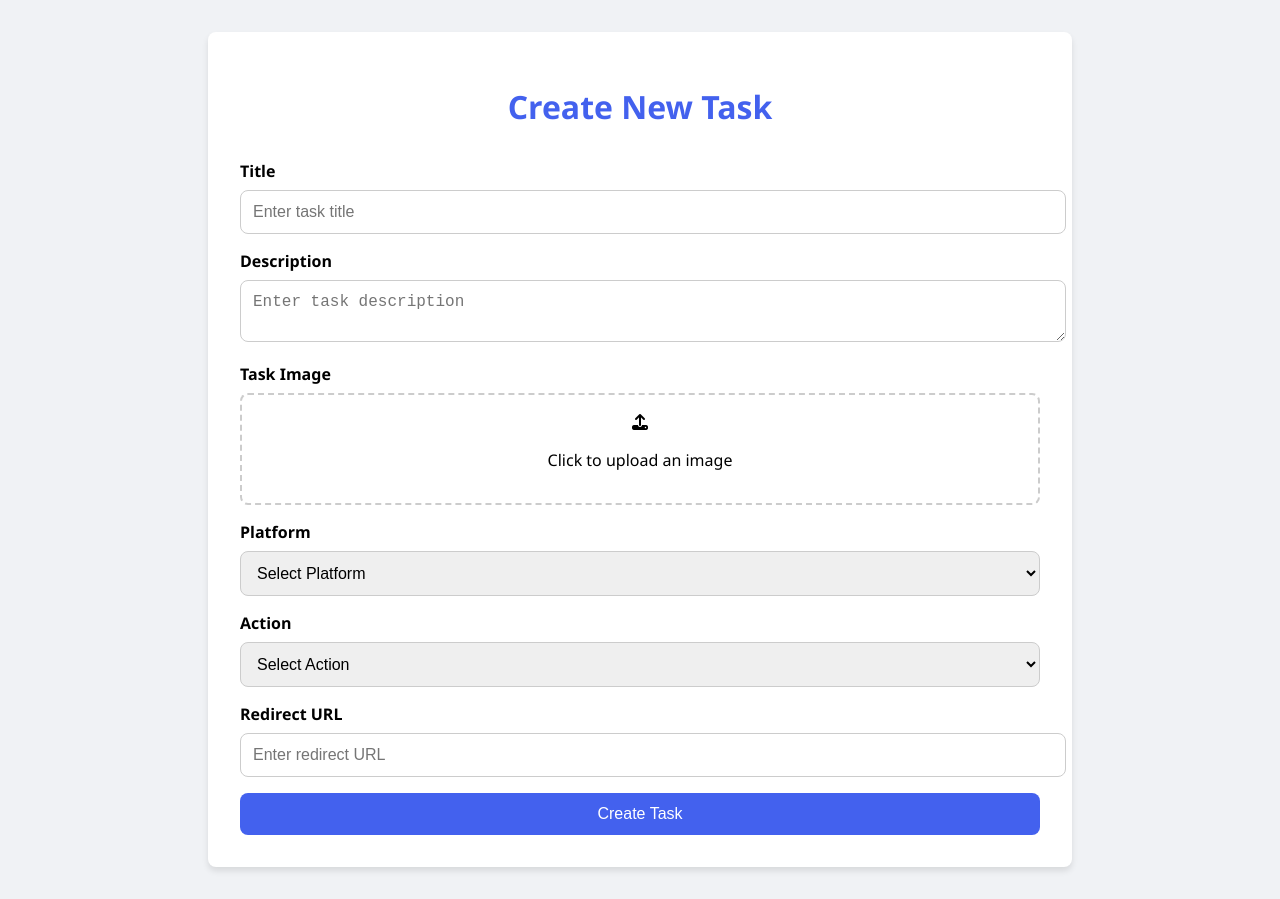
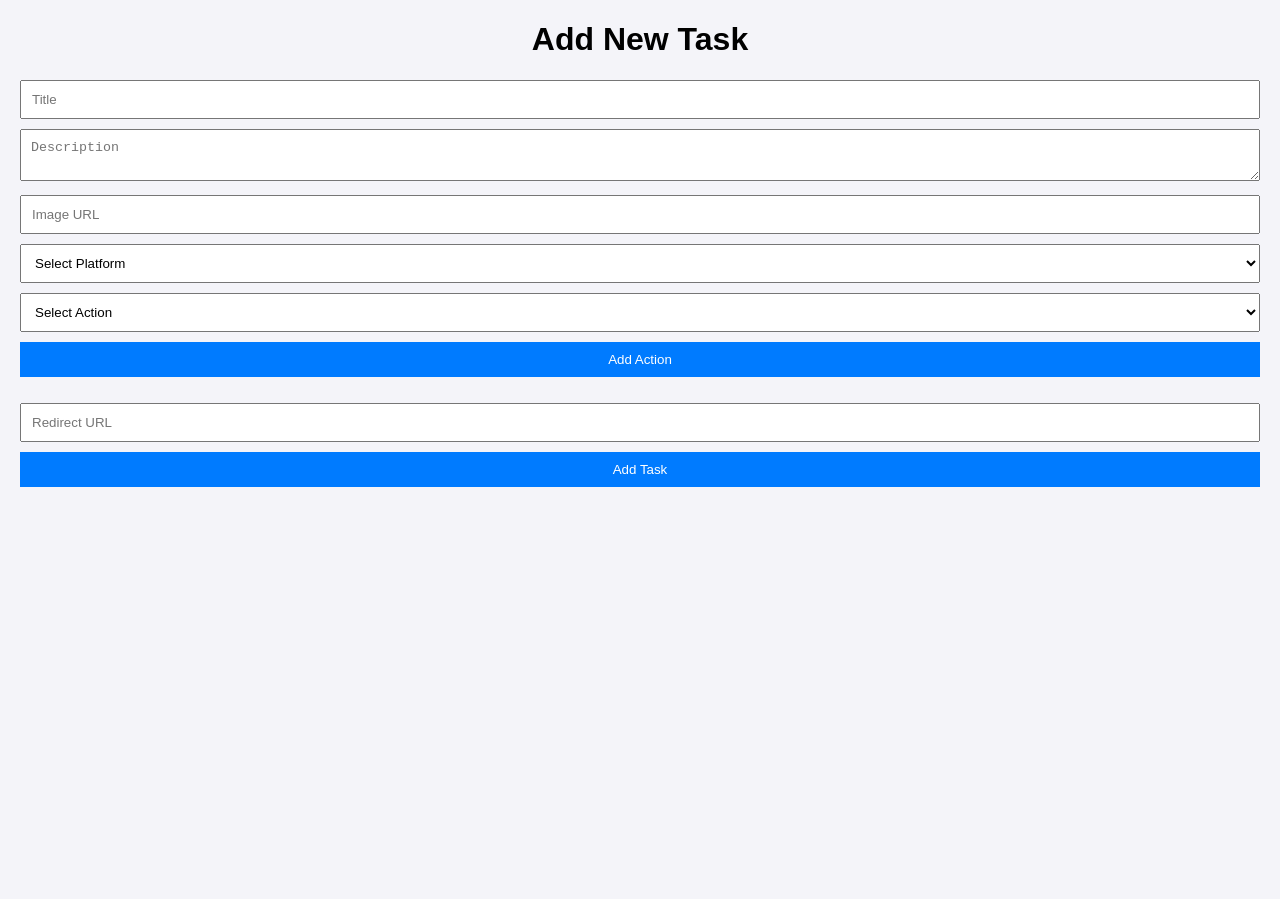
Before and after one commit to HemaTechno/Hgo, a plain HTML site: page Add-link.html in a window 1280 px wide. After the commit the page ends 800 px from the top, so only its background shows below. Drawn offline with Linux system fonts and the light colour scheme.

Commit message:
Update Add-link.html

```diff
--- a/Add-link.html
+++ b/Add-link.html
@@ -1,207 +1,91 @@
 <!DOCTYPE html>
 <html lang="en">
 <head>
-  <meta charset="UTF-8" />
-  <meta name="viewport" content="width=device-width, initial-scale=1.0"/>
-  <title>Create Task</title>
-  <link rel="stylesheet" href="https://cdnjs.cloudflare.com/ajax/libs/font-awesome/6.4.0/css/all.min.css" />
+  <meta charset="UTF-8">
+  <meta name="viewport" content="width=device-width, initial-scale=1.0">
+  <title>Task Manager</title>
   <style>
-    :root {
-      --primary: #4361ee;
-      --primary-dark: #3a56d4;
-      --light: #f8f9fa;
-      --dark: #212529;
-      --gray: #6c757d;
-      --border-radius: 8px;
-      --box-shadow: 0 4px 6px rgba(0, 0, 0, 0.1);
-      --transition: all 0.3s ease;
+    body {
+      font-family: Arial, sans-serif;
+      margin: 20px;
+      padding: 0;
+      background-color: #f4f4f9;
     }
-
-    body {
-      font-family: 'Segoe UI', sans-serif;
-      background: #f0f2f5;
-      margin: 0;
-      padding: 0;
-    }
-
-    .container {
-      max-width: 800px;
-      margin: 2rem auto;
-      background: white;
-      padding: 2rem;
-      border-radius: var(--border-radius);
-      box-shadow: var(--box-shadow);
-    }
-
     h1 {
       text-align: center;
-      color: var(--primary);
-      margin-bottom: 2rem;
     }
-
-    .form-group {
-      margin-bottom: 1rem;
+    input, textarea, select, button {
+      width: 100%;
+      margin-bottom: 10px;
+      padding: 10px;
+      box-sizing: border-box;
     }
-
-    label {
-      display: block;
-      margin-bottom: 0.5rem;
-      font-weight: bold;
+    button {
+      background-color: #007bff;
+      color: white;
+      border: none;
+      cursor: pointer;
     }
-
-    input, select, textarea {
-      width: 100%;
-      padding: 0.75rem;
-      font-size: 1rem;
-      border: 1px solid #ccc;
-      border-radius: var(--border-radius);
-    }
-
-    textarea {
-      resize: vertical;
-    }
-
-    .image-upload-container {
-      border: 2px dashed #ccc;
-      padding: 1rem;
-      text-align: center;
-      cursor: pointer;
-      border-radius: var(--border-radius);
-      margin-bottom: 1rem;
-    }
-
-    .image-upload-container:hover {
-      border-color: var(--primary);
-    }
-
-    #imagePreview {
-      display: none;
-      margin-top: 1rem;
-      max-width: 100%;
-      border-radius: var(--border-radius);
-    }
-
-    .btn {
-      width: 100%;
-      padding: 0.75rem;
-      background: var(--primary);
-      color: white;
-      font-size: 1rem;
-      border: none;
-      border-radius: var(--border-radius);
-      cursor: pointer;
-      transition: var(--transition);
-    }
-
-    .btn:hover {
-      background: var(--primary-dark);
-    }
-
-    .loading {
-      display: none;
-      text-align: center;
-      margin-top: 1rem;
-    }
-
-    .loading i {
-      animation: spin 1s linear infinite;
-      font-size: 1.5rem;
-      color: var(--primary);
-    }
-
-    @keyframes spin {
-      0% { transform: rotate(0deg); }
-      100% { transform: rotate(360deg); }
+    button:hover {
+      background-color: #0056b3;
     }
   </style>
 </head>
 <body>
-  <div class="container">
-    <h1>Create New Task</h1>
+  <h1>Add New Task</h1>
+  <input type="text" id="title" placeholder="Title" /><br>
+  <textarea id="description" placeholder="Description"></textarea><br>
+  <input type="text" id="imageUrl" placeholder="Image URL" /><br>
+  <select id="platform" onchange="updateActions()">
+    <option value="">Select Platform</option>
+    <option value="YouTube">YouTube</option>
+    <option value="Facebook">Facebook</option>
+    <option value="WhatsApp">WhatsApp</option>
+    <option value="Telegram">Telegram</option>
+    <option value="Discord">Discord</option>
+  </select><br>
+  <select id="action">
+    <option value="">Select Action</option>
+  </select><br>
+  <button onclick="addAction()">Add Action</button><br>
+  <ul id="actionList"></ul>
+  <input type="text" id="redirectUrl" placeholder="Redirect URL" /><br>
+  <button onclick="addTask()">Add Task</button>
 
-    <div class="form-group">
-      <label for="title">Title</label>
-      <input id="title" type="text" placeholder="Enter task title" />
-    </div>
+  <script type="module">
+    import { initializeApp } from "https://www.gstatic.com/firebasejs/9.22.0/firebase-app.js";
+    import { getFirestore, collection, addDoc } from "https://www.gstatic.com/firebasejs/9.22.0/firebase-firestore.js";
 
-    <div class="form-group">
-      <label for="description">Description</label>
-      <textarea id="description" placeholder="Enter task description"></textarea>
-    </div>
-
-    <div class="form-group">
-      <label>Task Image</label>
-      <div class="image-upload-container" onclick="document.getElementById('fileInput').click()">
-        <i class="fas fa-upload"></i>
-        <p>Click to upload an image</p>
-        <input type="file" id="fileInput" style="display: none" accept="image/*" />
-        <img id="imagePreview" />
-      </div>
-    </div>
-
-    <div class="form-group">
-      <label for="platform">Platform</label>
-      <select id="platform" onchange="updateActions()">
-        <option value=\"\">Select Platform</option>
-        <option value=\"YouTube\">YouTube</option>
-        <option value=\"Facebook\">Facebook</option>
-        <option value=\"WhatsApp\">WhatsApp</option>
-        <option value=\"Telegram\">Telegram</option>
-        <option value=\"Discord\">Discord</option>
-      </select>
-    </div>
-
-    <div class="form-group">
-      <label for="action">Action</label>
-      <select id="action">
-        <option value=\"\">Select Action</option>
-      </select>
-    </div>
-
-    <div class="form-group">
-      <label for="redirectUrl">Redirect URL</label>
-      <input id="redirectUrl" type="text" placeholder="Enter redirect URL" />
-    </div>
-
-    <button class="btn" onclick="addTask()">Create Task</button>
-    <div class="loading" id="loadingIndicator">
-      <i class="fas fa-spinner"></i>
-    </div>
-  </div>
-
-  <script src="https://www.gstatic.com/firebasejs/9.22.0/firebase-app.js"></script>
-  <script src="https://www.gstatic.com/firebasejs/9.22.0/firebase-firestore.js"></script>
-  <script src="https://www.gstatic.com/firebasejs/9.22.0/firebase-storage.js"></script>
-
-  <script>
     const firebaseConfig = {
-      apiKey: \"AIzaSyAKPlddXSZl25p9SI9H0CcPK4XSTNQXxAM\",
-      authDomain: \"t-shirt-94ff7.firebaseapp.com\",
-      projectId: \"t-shirt-94ff7\",
-      storageBucket: \"t-shirt-94ff7.appspot.com\",
-      messagingSenderId: \"367396012881\",
-      appId: \"1:367396012881:web:3127607d5ced7678e64970\"
+      apiKey: "AIzaSyAKPlddXSZl25p9SI9H0CcPK4XSTNQXxAM",
+      authDomain: "t-shirt-94ff7.firebaseapp.com",
+      projectId: "t-shirt-94ff7",
+      storageBucket: "t-shirt-94ff7.appspot.com",
+      messagingSenderId: "367396012881",
+      appId: "1:367396012881:web:3127607d5ced7678e64970"
     };
 
-    firebase.initializeApp(firebaseConfig);
-    const db = firebase.firestore();
-    const storage = firebase.storage();
+    const app = initializeApp(firebaseConfig);
+    const db = getFirestore(app);
 
     const actionsMap = {
-      YouTube: [\"Subscribe to channel\", \"Like the video\", \"Comment on video\"],
-      Facebook: [\"Like the page\", \"Share the post\", \"Comment on post\"],
-      WhatsApp: [\"Join group\", \"Send message\"],
-      Telegram: [\"Join channel\", \"Join group\"],
-      Discord: [\"Join server\", \"Engage in channel\"]
+      YouTube: ["اشترك في القناة", "أعجب بالفيديو", "علق على الفيديو"],
+      Facebook: ["أعجب بالصفحة", "شارك المنشور", "علق على المنشور"],
+      WhatsApp: ["انضم للجروب", "ارسل رسالة"],
+      Telegram: ["انضم للقناة", "انضم للجروب"],
+      Discord: ["انضم للسيرفر", "تفاعل في قناة"]
     };
 
-    function updateActions() {
-      const platform = document.getElementById(\"platform\").value;
-      const actionSelect = document.getElementById(\"action\");
-      actionSelect.innerHTML = '<option value=\"\">Select Action</option>';
+    let actions = [];
+
+    window.updateActions = function() {
+      const platform = document.getElementById('platform').value;
+      const actionSelect = document.getElementById('action');
+      actionSelect.innerHTML = '<option value="">Select Action</option>';
+
       if (actionsMap[platform]) {
         actionsMap[platform].forEach(action => {
-          const option = document.createElement(\"option\");
+          const option = document.createElement('option');
           option.value = action;
           option.textContent = action;
           actionSelect.appendChild(option);
@@ -209,72 +93,41 @@
       }
     }
 
-    document.getElementById(\"fileInput\").addEventListener(\"change\", function(e) {
-      const file = e.target.files[0];
-      if (file) {
-        const reader = new FileReader();
-        reader.onload = function(evt) {
-          const img = document.getElementById(\"imagePreview\");
-          img.src = evt.target.result;
-          img.style.display = \"block\";
-        };
-        reader.readAsDataURL(file);
+    window.addAction = function() {
+      const platform = document.getElementById('platform').value;
+      const action = document.getElementById('action').value;
+
+      if (platform && action) {
+        actions.push({ platform, action });
+        const actionList = document.getElementById('actionList');
+        const li = document.createElement('li');
+        li.textContent = `${platform}: ${action}`;
+        actionList.appendChild(li);
       }
-    });
-
-    async function addTask() {
-      const title = document.getElementById(\"title\").value.trim();
-      const description = document.getElementById(\"description\").value.trim();
-      const platform = document.getElementById(\"platform\").value;
-      const action = document.getElementById(\"action\").value;
-      const redirectUrl = document.getElementById(\"redirectUrl\").value.trim();
-      const fileInput = document.getElementById(\"fileInput\");
-
-      if (!title || !description || !platform || !action || !redirectUrl) {
-        alert(\"Please fill in all fields.\");
-        return;
     }
 
-      document.getElementById(\"loadingIndicator\").style.display = \"block\";
-
-      try {
-        let imageUrl = \"\";
-        if (fileInput.files[0]) {
-          const file = fileInput.files[0];
-          const storageRef = storage.ref(\"task_images/\" + file.name);
-          const snapshot = await storageRef.put(file);
-          imageUrl = await snapshot.ref.getDownloadURL();
-        }
+    window.addTask = async function() {
+      const title = document.getElementById('title').value;
+      const description = document.getElementById('description').value;
+      const imageUrl = document.getElementById('imageUrl').value;
+      const redirectUrl = document.getElementById('redirectUrl').value;
 
       const taskData = {
         title,
         description,
         imageUrl,
-          platform,
-          action,
+        actions,
         redirectUrl,
-          createdAt: firebase.firestore.FieldValue.serverTimestamp()
+        createdAt: new Date()
       };
 
-        const docRef = await db.collection(\"tasks\").add(taskData);
+      const docRef = await addDoc(collection(db, 'tasks'), taskData);
       const link = `${window.location.origin}/task.html?id=${docRef.id}`;
-        alert(\"Task created! Share this link:\\n\" + link);
+      alert(`تمت إضافة المهمة! انسخ الرابط: ${link}`);
 
-        document.getElementById(\"title\").value = \"\";
-        document.getElementById(\"description\").value = \"\";
-        document.getElementById(\"platform\").value = \"\";
-        document.getElementById(\"action\").innerHTML = '<option value=\"\">Select Action</option>';
-        document.getElementById(\"redirectUrl\").value = \"\";
-        document.getElementById(\"imagePreview\").src = \"\";
-        document.getElementById(\"imagePreview\").style.display = \"none\";
-        fileInput.value = \"\";
-
-      } catch (err) {
-        console.error(\"Error creating task:\", err);
-        alert(\"Error creating task. Please try again.\");
-      } finally {
-        document.getElementById(\"loadingIndicator\").style.display = \"none\";
-      }
+      // إعادة تعيين البيانات
+      actions = [];
+      document.getElementById('actionList').innerHTML = '';
     }
   </script>
 </body>
```
Lines whose indentation alone changed are shown as unchanged.
